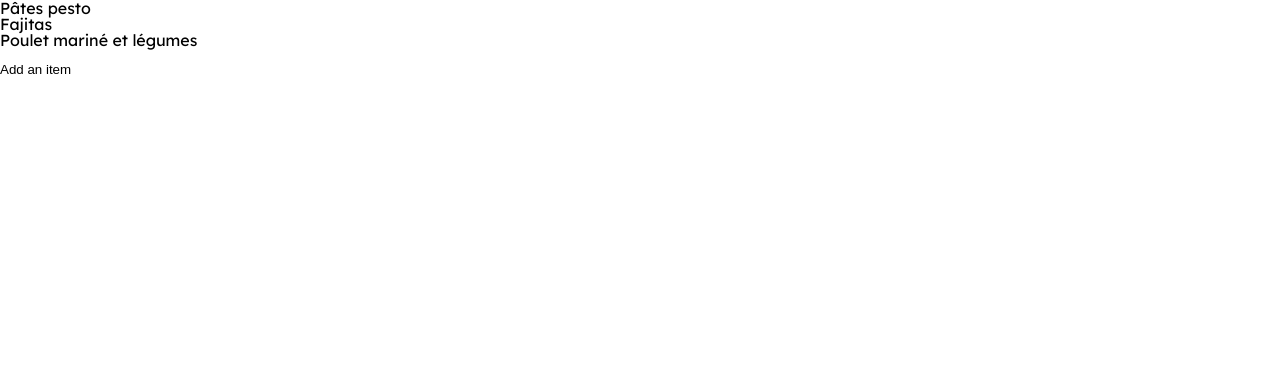
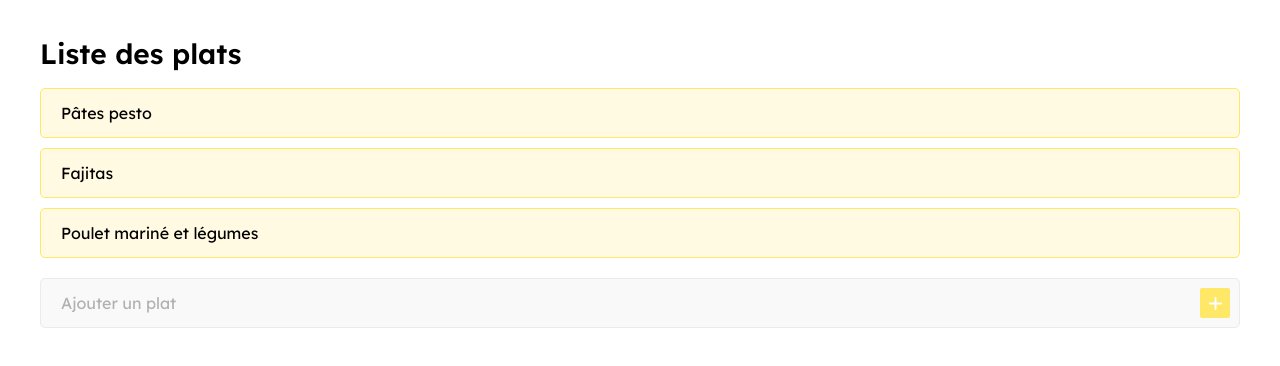
Before and after one commit to comeheral/week-meals, a React (Vite) app: page /settings in a window 1280 px wide. Shown: the top 366 px of the page. Built offline with nearby package versions, Linux system fonts and the light colour scheme.

Commit message:
meals list style

```diff
--- /dev/null
+++ b/src/components/MealItem.jsx
@@ -0,0 +1,11 @@
+import '../scss/components/MealItem.scss'
+
+function MealItem(props){
+  return (
+    <div className="meal">
+      <p className="meal__name">{props.name}</p>
+    </div>
+  )
+}
+
+export default MealItem;
--- a/src/pages/Settings.jsx
+++ b/src/pages/Settings.jsx
@@ -1,5 +1,9 @@
 import { useState, useEffect } from 'react'
 import { mealsData } from '../mealsData'
+
+import MealItem from '../components/MealItem';
+
+import '../scss/pages/Settings.scss';
 
 function Settings(){
   const [mealsList, setMealsList] = useState(mealsData);
@@ -7,6 +11,8 @@ function Settings(){
 
   function addItem(e){
     e.preventDefault();
+    if(userInput == ""){ return }
+
     let newList = [...mealsList];
     newList = [...newList, {name: userInput}];
     setMealsList(newList);
@@ -15,12 +21,15 @@ function Settings(){
 
   return (
     <>
+      <h1 className="title">Liste des plats</h1>
       {mealsList.map((meal, index) => (
-        <p key={`meal-${index}`}>{meal.name}</p>
+        <MealItem key={`meal-${index}`} name={meal.name} />
       ))}
-      <form onSubmit={addItem}>
-        <input onChange={(e) => setUserInput(e.target.value)} type="text" value={userInput}/>
-        <button type="submit">Add an item</button>
+      <form className="add-form" onSubmit={addItem}>
+        <input className="add-form__input" onChange={(e) => setUserInput(e.target.value)} type="text" value={userInput} placeholder="Ajouter un plat"/>
+        <button className="add-form__button" type="submit">
+          <svg viewBox="0 0 32 32" width="32px" height="32px"><path d="M28,14H18V4c0-1.104-0.896-2-2-2s-2,0.896-2,2v10H4c-1.104,0-2,0.896-2,2s0.896,2,2,2h10v10c0,1.104,0.896,2,2,2  s2-0.896,2-2V18h10c1.104,0,2-0.896,2-2S29.104,14,28,14z"/></svg>
+        </button>
       </form>
     </>
   )
--- /dev/null
+++ b/src/scss/components/MealItem.scss
@@ -0,0 +1,15 @@
+.meal{
+  background: rgba(#ffe768, 0.2);
+  border: 1px solid #ffe768;
+  padding: 0 20px;
+  margin-bottom: 10px;
+  border-radius: 5px;
+  height: 50px;
+  display: flex;
+  align-items: center;
+
+  &__name{
+    font-size: 16px;
+    font-weight: 400;
+  }
+}
--- a/src/scss/main.scss
+++ b/src/scss/main.scss
@@ -3,4 +3,11 @@
 body{
   font-family: "Lexend", sans-serif;
   font-weight: 400;
+  padding: 40px;
 }
+
+.title{
+  font-size: 28px;
+  font-weight: 700;
+  margin-bottom: 20px;
+}
--- a/src/scss/pages/Settings.scss
+++ b/src/scss/pages/Settings.scss
@@ -0,0 +1,43 @@
+.add-form{
+  position: relative;
+  display: flex;
+  align-items: center;
+  margin-top: 20px;
+
+  &__input{
+    background: #f9f9f9;
+    border: 1px solid #ebebeb;
+    width: 100%;
+    height: 100%;
+    padding: 0 20px;
+    padding-right: 50px;
+    height: 50px;
+    font-family: 'Lexend', sans-serif;
+    font-size: 16px;
+    border-radius: 5px;
+
+    &::placeholder{
+      color: #b1b1b1;
+    }
+  }
+
+  &__button{
+    background: #ffe768;
+    position: absolute;
+    right: 0;
+    height: 30px;
+    width: 30px;
+    right: 10px;
+    display: flex;
+    align-items: center;
+    justify-content: center;
+    border-radius: 2px;
+
+    svg{
+      display: block;
+      width: 15px;
+      height: auto;
+      path{fill: #fff;}
+    }
+  }
+}
```
